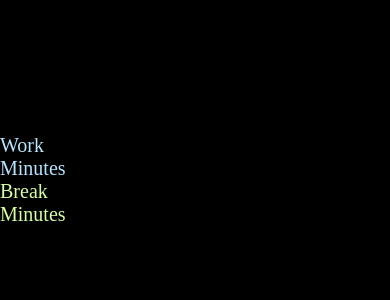
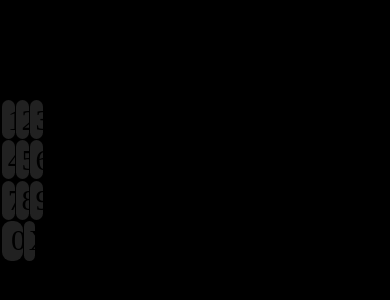
Before and after one commit to Gautam-Joshi/Pomodoro, a React Native app: screen / in a window 390 px wide. Shown: the part 242-542 px from the top of the page. Built offline with nearby package versions, Linux system fonts and the light colour scheme.

Commit message:
Implement Button Visuals, Implement Numpad Styles
Add button styles, Last Row of Numpad Unfixed

```diff
--- a/App.js
+++ b/App.js
@@ -1,20 +1,17 @@
 /* Module Imports */
 import React, {useState, useEffect,} from 'react';
-import { SafeAreaView, ScrollView, StatusBar, StyleSheet, Text, useColorScheme, View,
+import {SafeAreaView, ScrollView, StatusBar, StyleSheet, Text, useColorScheme, View,
 } from 'react-native';
 
 /* Custom Imports */
 import {styles} from './stylesheet'
+import {NumpadButton, SymbolButton} from './inputButton'
+import {Numpad} from './numpad'
 
 export default function App(props) {
   return (
     <View style={styles.container}>
-      <Text style={[styles.textStyles.timerCategoryLabel, styles.textStyles.workSet]}>
-      Work{"\n"}Minutes
-      </Text>
-      <Text style={[styles.textStyles.timerCategoryLabel, styles.textStyles.breakSet]}>
-      Break{"\n"}Minutes
-      </Text>
+    <Numpad />
     </View>
   );
 }
--- /dev/null
+++ b/inputButton.js
@@ -0,0 +1,34 @@
+/* Module Imports */
+import React/*, {useState, useEffect} */ from 'react';
+import { Text, Pressable } from 'react-native';
+
+/* Custom Imports */
+import {styles} from './stylesheet'
+
+export function BaseButton(props) {
+	return(
+		<>
+			<Pressable
+				style = {[styles.button.base, props.style[1] , props.style[0] === "numpad" ? styles.button.numpad : styles.button.symbol]
+				}
+			>
+				<Text
+					style={[props.style[0] === "numpad" ? styles.button.numpadText : styles.button.symbolText]}>
+				{props.innertext}
+				</Text>
+			</Pressable>
+		</>
+	);
+}
+
+export function NumpadButton(props){
+	return(
+			<BaseButton style={["numpad", props.style]} innertext={props.innertext}/>
+	);
+}
+
+export function SymbolButton(props){
+	return(
+			<BaseButton style={["symbol", props.style]} innertext={props.innertext}/>
+	);
+}
--- /dev/null
+++ b/numpad.js
@@ -0,0 +1,83 @@
+/* Module Imports */
+import React, {useState, useEffect} from 'react';
+import { View, Text, Pressable
+} from 'react-native';
+
+/* Custom Imports */
+import {styles} from './stylesheet'
+import {NumpadButton, SymbolButton} from './inputButton'
+
+export function Numpad(){
+	return(
+	  /*
+		  Should return a full numpad with
+			button sizes as a part of layout,
+		  handles the numbers given as input
+		*/
+		<>
+			<Numrow style={{flex:1,}} innertext="123"/>
+			<Numrow style={{flex:1,}} innertext="456"/>
+			<Numrow style={{flex:1,}} innertext="789"/>
+			<NumrowLast style={{flex: 1,}}
+			innertext="0X"/>
+		</>
+	);
+}
+
+export function NumrowLast(props){
+	return(
+		<View style = {{flexDirection: "row", alignItems: "stretch"}}>
+			<NumpadButton
+				style = {{
+					flex: 2,
+					marginTop: "2.5%",
+					paddingTop: "5.5%",
+					marginLeft: "5%",
+					paddingBottom: "-10%",
+				}}
+				innertext={props.innertext[0]} />
+
+			<NumpadButton
+				style = {{
+					flex: 1,
+					marginTop: "2.5%",
+					paddingTop: "5.5%",
+					marginLeft: "2.5%",
+					marginRight: "5%",
+					paddingBottom: "-10%",
+				}}
+				innertext={props.innertext[1]} />
+		</View>
+	);
+}
+
+export function Numrow(props){
+	return(
+		<View style = {{flexDirection: "row", alignItems: "stretch"}}>
+			<NumpadButton
+				style = {{
+					marginTop: "2.5%",
+					paddingTop: "5.5%",
+					marginLeft: "5%",
+				}}
+				innertext={props.innertext[0]} />
+
+			<NumpadButton
+				style = {{
+					marginTop: "2.5%",
+					paddingTop: "5.5%",
+					marginLeft: "2.5%"
+					}}
+				innertext={props.innertext[1]} />
+
+			<NumpadButton
+				style = {{
+					marginTop: "2.5%",
+					paddingTop: "5.5%",
+					marginLeft: "2.5%",
+					marginRight: "5%",
+				}}
+				innertext={props.innertext[2]} />
+		</View>
+	);
+}
--- a/stylesheet.js
+++ b/stylesheet.js
@@ -9,7 +9,7 @@ export const styles = StyleSheet.create({
   },
 
 	/* Text Styles */
-	textStyles:{
+	text:{
 		timerCategoryLabel: {
 			fontFamily: "Inter-SemiBold",
 			fontSize: 20,
@@ -21,4 +21,32 @@ export const styles = StyleSheet.create({
 			color:"#D7FFA5",
 		},
 	},
+
+	/* Button Styles */
+	button: {
+		base: {
+			flex: 1,
+			borderRadius: 9,
+		},
+		numpad: {
+			backgroundColor: "#FFFFFF22",
+		},
+		symbol: {
+			borderRadius: 90,
+			backgroundColor: "#FFFFFF",
+		},
+		numpadText: {
+			paddingLeft: "43%",
+			paddingBottom: "20%",
+			fontFamily: "Inter-Regular",
+			fontSize: 30,
+		},
+		symbolText: {
+			paddingLeft: "43%",
+			paddingBottom: "20%",
+			fontFamily: "Inter-Regular",
+			fontSize: 30,
+			color: "#000",
+		},
+	},
 })
```
Also changed, not shown: numpadButton.js (deleted, +0 -11 lines).
